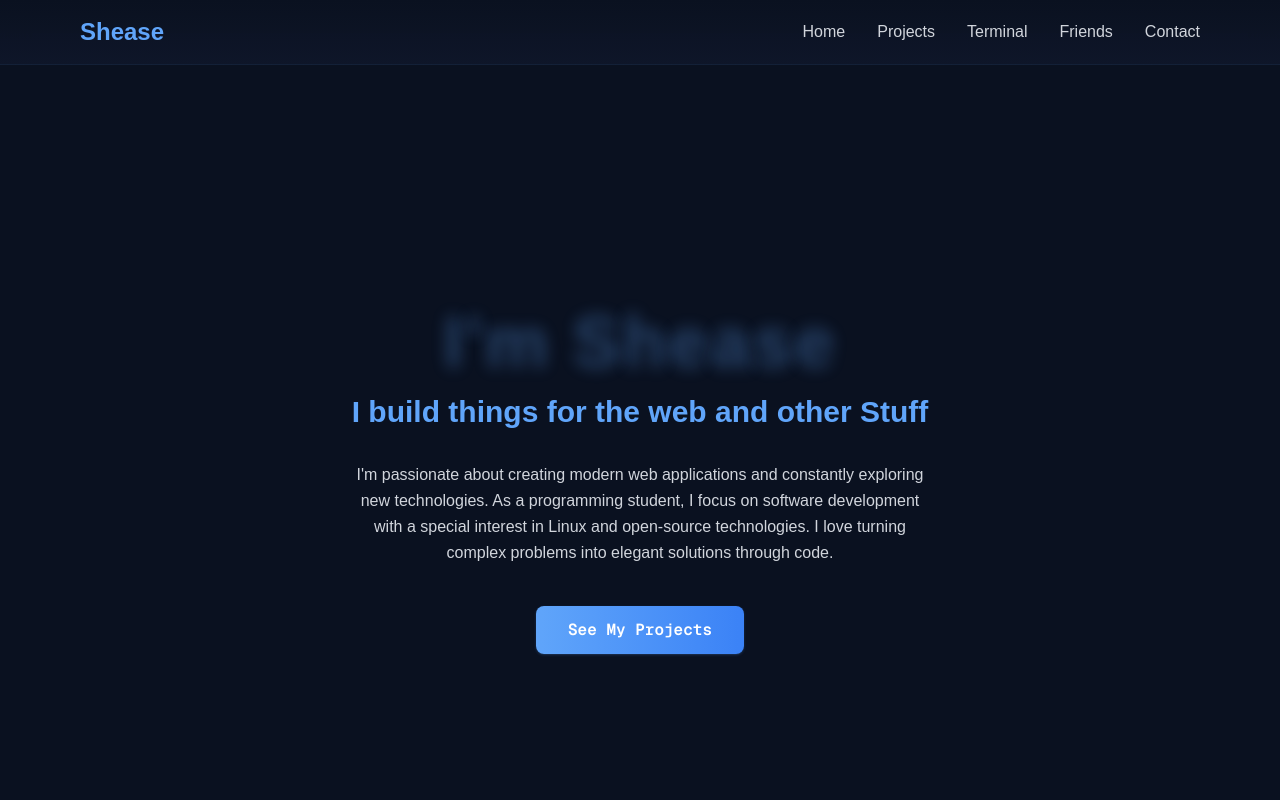
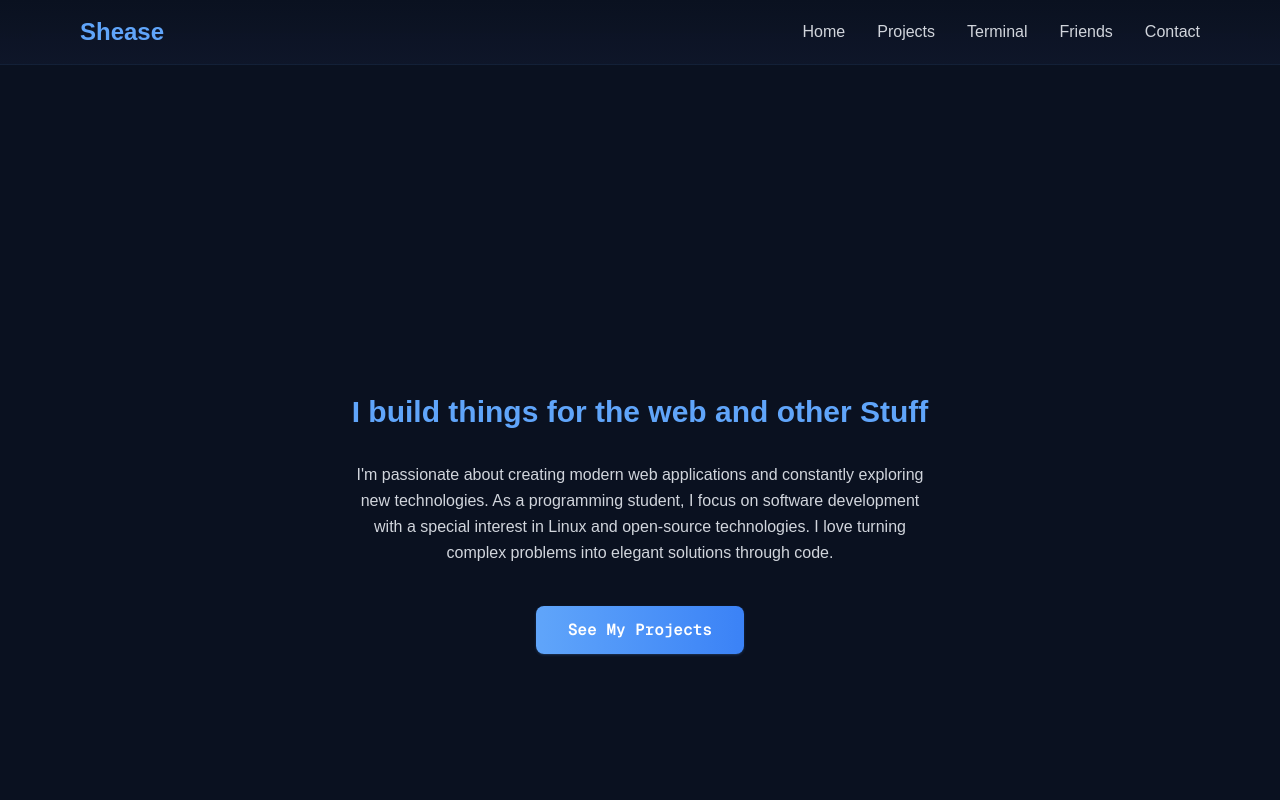
Before and after one commit to lsheasel/about-me, a Next.js app: page / in a window 1280 px wide. Shown: the top 800 px of the page. Built offline with nearby package versions, Linux system fonts and the light colour scheme.

Commit message:
Text Fix

```diff
--- a/src/app/page.js
+++ b/src/app/page.js
@@ -363,13 +363,15 @@ export default function Home() {
         <section id="home" className="min-h-screen flex items-center justify-center">
           <div className="max-w-2xl mx-auto w-full flex flex-col items-center text-center">
             <motion.h1
-              initial={{ opacity: 0, scale: 0.95 }}
+  initial={{ opacity: 0, scale: 1 }} // Skalierung entfernt
   animate={{ opacity: 1, scale: 1 }}
   transition={{ duration: 0.8, delay: 0.2 }}
-              className="text-6xl md:text-7xl font-extrabold mb-4 bg-gradient-to-r from-[#60a5fa] via-[#3b82f6] to-[#1e293b] bg-clip-text text-transparent select-none relative"
+  className="text-6xl md:text-7xl font-extrabold mb-4 bg-gradient-to-r from-[#60a5fa] to-[#3b82f6] bg-clip-text text-transparent select-none relative" // Gradienten vereinfacht
   style={{
-                letterSpacing: '2px',
-                textShadow: '0 0 16px #60a5fa55'
+    letterSpacing: '1px', // Reduziertes Letter Spacing
+    backfaceVisibility: 'hidden', // Rendering verbessern
+    transform: 'translateZ(0)',
+    // textShadow entfernt
   }}
 >
   <span className="relative inline-block select-none" data-text="Shease">
```
Lines whose indentation alone changed are shown as unchanged.
